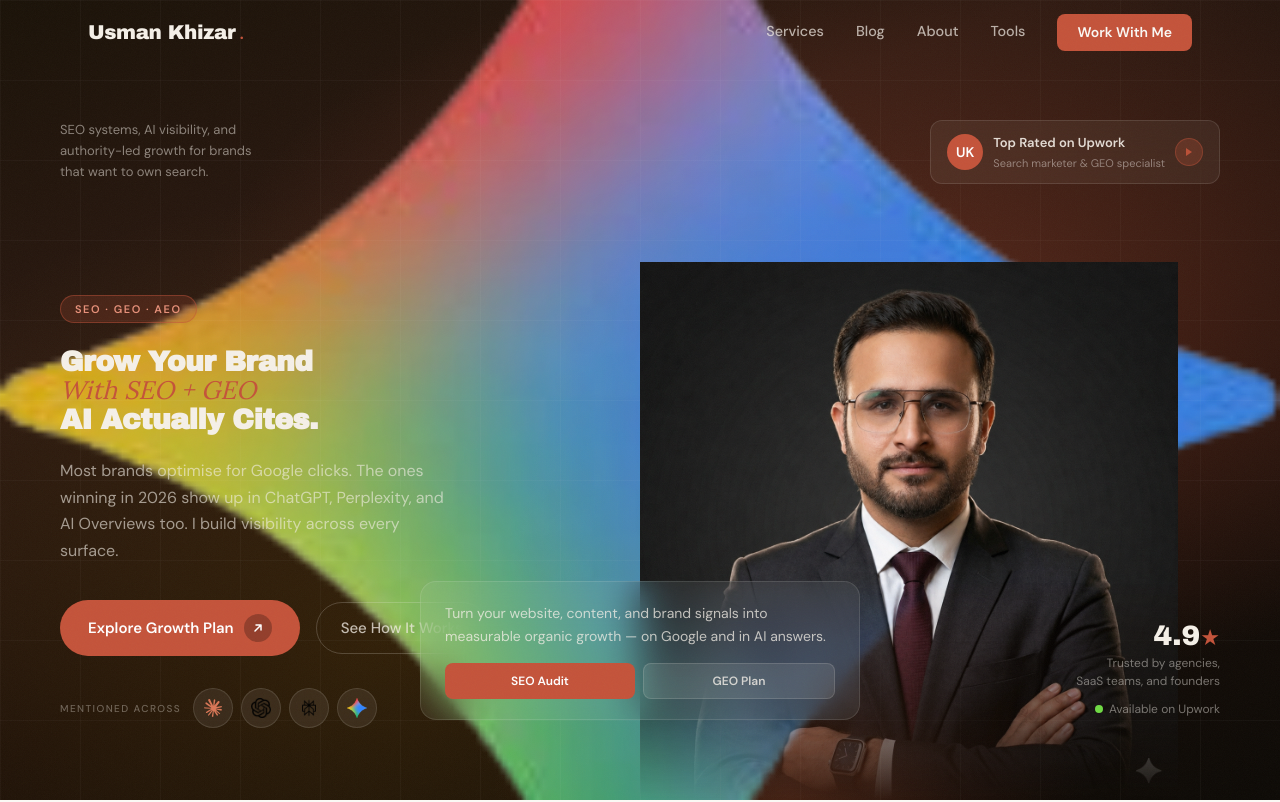
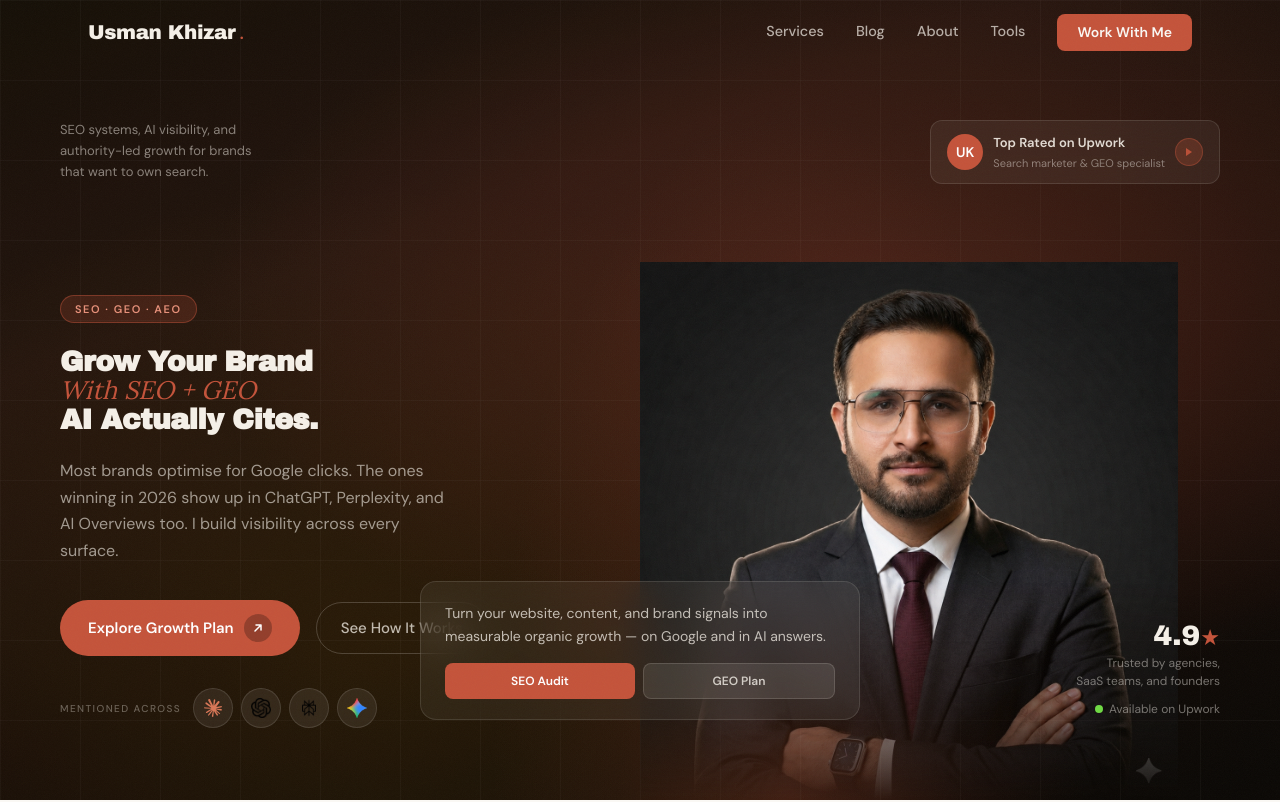
Before and after one commit to usman-khizar/usmankhizar, a Next.js app: page / in a window 1280 px wide. Shown: the top 802 px of the page. Built offline with nearby package versions, Linux system fonts and the light colour scheme.

Commit message:
Add hero background controls and overlay; expose CSS vars for position/opacity

```diff
--- a/app/globals.css
+++ b/app/globals.css
@@ -27,6 +27,10 @@ html {
 }
 
 body {
+  /* Hero background controls (override these variables to adjust) */
+  --hero-bg-position: right center;
+  --hero-bg-size: cover;
+  --hero-overlay-opacity: 0.18;
   background-color: #F5F0E8;
   color: #1A1A1A;
   font-family: var(--font-dm-sans), system-ui, sans-serif;
@@ -102,12 +106,22 @@ li a {
 .hero-bg-image {
   position: absolute;
   inset: 0;
-  z-index: 0;
+  z-index: -2;
   background-image: url('/gamini-bg-removed.png');
   background-repeat: no-repeat;
-  background-size: cover;
-  background-position: right center;
+  background-size: var(--hero-bg-size, cover);
+  background-position: var(--hero-bg-position, right center);
   filter: saturate(0.95) contrast(0.95) brightness(0.92);
+}
+
+/* Semi-opaque overlay between background image and grid/overlays
+   Change --hero-overlay-opacity to control darkness (0.0 - 1.0) */
+.hero-bg-overlay {
+  position: absolute;
+  inset: 0;
+  z-index: -1;
+  background: rgba(0,0,0,var(--hero-overlay-opacity, 0.18));
+  pointer-events: none;
 }
 
 /* Subtle grid overlay */
--- a/components/sections/HeroSection.tsx
+++ b/components/sections/HeroSection.tsx
@@ -15,6 +15,8 @@ export default function HeroSection() {
       <div className="hero-bg" aria-hidden="true" />
       {/* Background image (Gamini) — fills the hero behind content */}
       <div className="hero-bg-image" aria-hidden="true" />
+      {/* Semi-opaque overlay to control darkness (via --hero-overlay-opacity) */}
+      <div className="hero-bg-overlay" aria-hidden="true" />
       <div className="hero-grid" aria-hidden="true" />
       {/* Terracotta glow orb behind the photo */}
       <div className="hero-glow" aria-hidden="true" />
```
